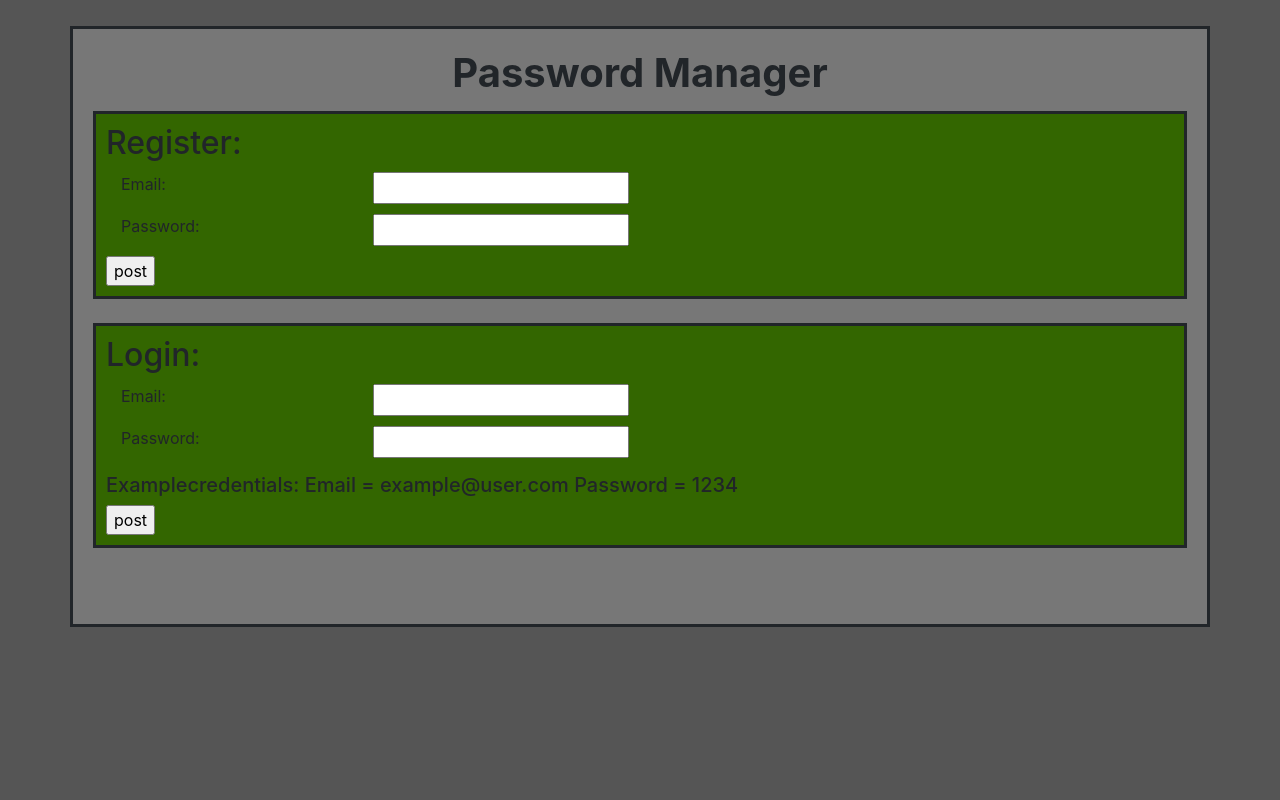
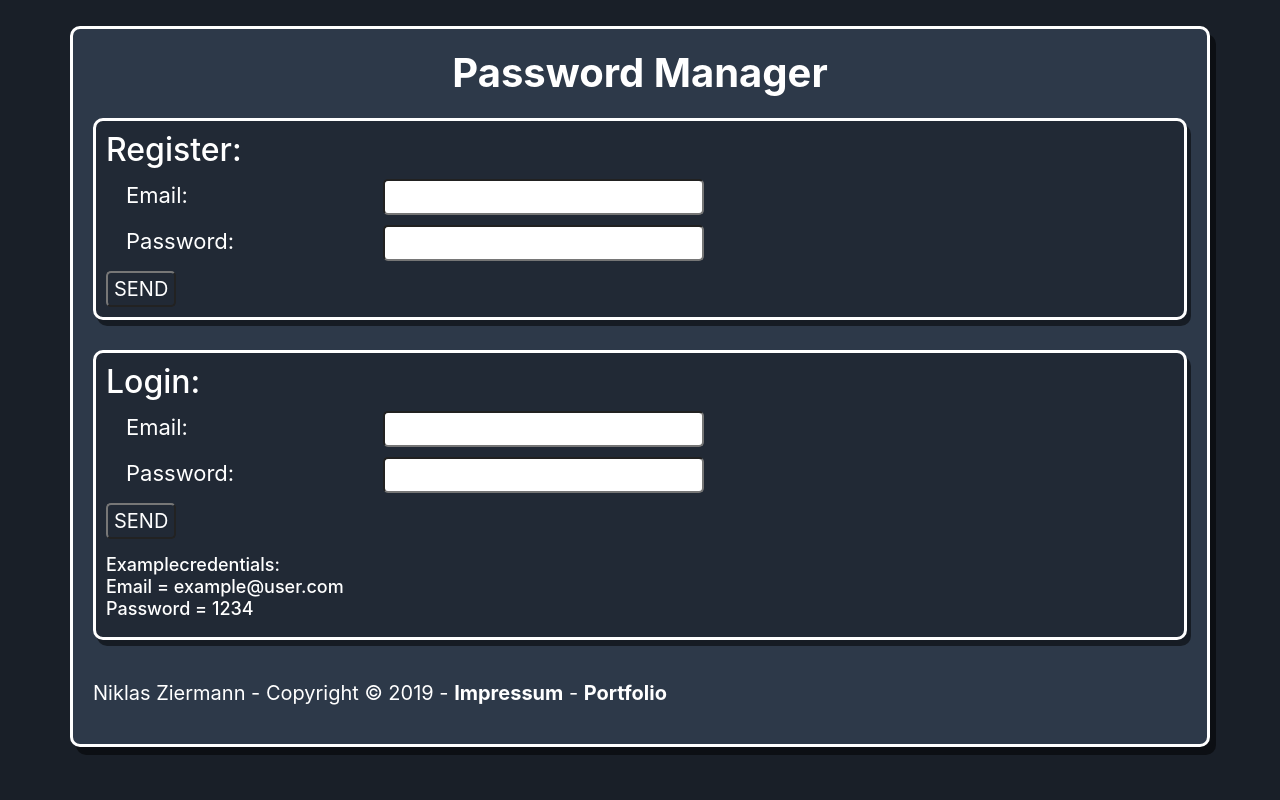
Before and after one commit to N-Ziermann/Password_Manager, a Django app: page / in a window 1280 px wide. Run offline with Django 3.2, Linux system fonts and the light colour scheme; some libraries are stand-ins or nearby versions.

Commit message:
Improved UI

```diff
--- a/main/static/main/style.css
+++ b/main/static/main/style.css
@@ -1,3 +1,10 @@
+:root {
+ --primary-color:#191f28;
+ --secondary-color:#212935;
+ --tertiary-color:#2d3949;
+ --shadow-color:rgba(0, 0, 0, 0.5);
+}
+
 @media (min-width: 1600px) {
     .container{
 	    max-width: 50%;
@@ -5,39 +12,55 @@
 }
 
 body{
-    background-color: #555555;
+    background-color: var(--primary-color);
+    font-size: 20px;
+    color: white;
+}
+
+h1{
+    margin-bottom: 15px;
 }
 
 h5{
     margin-top: 15px;
+    font-size: 18px;
 }
 
 .accountDetails{
-    background-color: #336600;
+    background-color: var(--secondary-color);
     padding:10px;
     border: solid;
+    border-radius: 10px;
+    box-shadow: 4px 6px var(--shadow-color);
 }
 
 .container{
-    background-color: #777777;
+    background-color: var(--tertiary-color);
     padding: 20px 20px 20px 20px;
     border: solid;
     margin-top: 2%;
+    border-radius: 10px;
+    box-shadow: 6px 8px var(--shadow-color);
 }
 
 [class*=site]{
+    background-color: var(--primary-color);
     border: solid;
     word-wrap: break-word;
+    border-radius: 10px;
+    box-shadow: 4px 6px var(--shadow-color);
 }
 
 [class*=prim]{
-    background-color: #336900;
+    background-color: var(--primary-color);
     padding: 15px;
+    border-radius: 10px;
 }
 
 [class*=sec]{
-    background-color: #336600;
+    background-color: var(--secondary-color);
     padding: 15px;
+    border-radius: 10px;
 }
 
 
@@ -47,17 +70,36 @@ h5{
 
 #header div{
     border: solid;
+    border-radius: 10px;
 }
+
 #header div div{
     border: none;
+    padding: 0 7px 0 7px;
 }
-#header div label{
+
+label{
     margin-left: 5px;
     margin-right: 5px;
+    margin-bottom: 0;
+    font-size: 22px;
 }
+
 #header div b{
     margin-left: 5px;
 }
+
+input{
+    border-radius: 5px;
+}
+
+input[type=button]{
+    background-color: var(--secondary-color);
+    border-color: #777777;
+    color: white;
+}
+
 #header input{
     width: 100%;
+    font-size: 20px;
 }
--- a/main/templates/index.html
+++ b/main/templates/index.html
@@ -24,7 +24,7 @@
 					</div>
 
 					<div class="col-lg-2 col-md-2 col-sm-2 col-xs-2">
-						<input name="title" placeholder="Title(optional)">
+						<input name="title" placeholder="Title">
 					</div>
 
 					<div class="col-lg-2 col-md-2 col-sm-2 col-xs-2">
@@ -39,7 +39,7 @@
 						<input name="pass" placeholder="Password">
 					</div>
 					<div class="col-lg-2 col-md-2 col-sm-2 col-xs-2">
-						<button onclick="add_to_db(this.parentNode.parentNode.children[2].children[0].value,this.parentNode.parentNode.children[3].children[0].value,this.parentNode.parentNode.children[4].children[0].value,this.parentNode.parentNode.children[1].children[0].value); clearInput(this.parentNode.parentNode)">Apply</button>
+						<input type="button" value="Apply" onclick="add_to_db(this.parentNode.parentNode.children[2].children[0].value,this.parentNode.parentNode.children[3].children[0].value,this.parentNode.parentNode.children[4].children[0].value,this.parentNode.parentNode.children[1].children[0].value); clearInput(this.parentNode.parentNode)">
 					</div>
 
 				</div>
@@ -51,7 +51,7 @@
 						<input name="title" placeholder="Title">
 					</div>
 					<div class="col-lg-2 col-md-2 col-sm-2 col-xs-2">
-						<button onclick="remove_from_db(this.parentNode.parentNode.children[1].children[0].value);clearInput(this.parentNode.parentNode)">Apply</button>
+						<input type="button" value="Apply" onclick="remove_from_db(this.parentNode.parentNode.children[1].children[0].value);clearInput(this.parentNode.parentNode)">
 					</div>
 				</div>
 			</div>
@@ -71,7 +71,7 @@
 							<label class="col-lg-3 col-md-3 col-sm-3 col-xs-3">Password:</label>
 							<input type="Password" name="content">
 						</div>
-						<input type="button" onclick="p('new');" value="post">
+						<input type="button" onclick="p('new');" value="SEND">
 					</form>
 				</div>
 				<br>
@@ -87,17 +87,16 @@
 							<label class="col-lg-3 col-md-3 col-sm-3 col-xs-3">Password:</label>
 							<input type="Password" name="content">
 						</div>
-						<h5>Examplecredentials: Email = example@user.com  Password = 1234</h5>
-						<input type="button" onclick="p('existing');" value="post">
+						<input type="button" onclick="p('existing');" value="SEND">
+						<h5>Examplecredentials:<br>Email = example@user.com<br>Password = 1234</h5>
 
 					</form>
 				</div>
 				<br>
-
-				<br>
 				<b><h3 id="errorMessage" style="color: red;"></h3></b>
 			</div>
 		</div>
+		<p>Niklas Ziermann - Copyright © 2019 - <a target="_blank" rel="noopener noreferrer" href="https://n-ziermann.github.io/contact.html" style="text-decoration: none; color: white;"><b>Impressum</b></a> - <a target="_blank" rel="noopener noreferrer" href="https://n-ziermann.github.io/" style="text-decoration: none; color: white;"><b>Portfolio</b></a></p>
 	</div>
 
 </body>
@@ -109,7 +108,7 @@
 
 
 		function clearInput(obj){
-			for (i = 0; i<obj.children.length;i++){
+			for (i = 0; i<obj.children.length - 1;i++){ // -1 so the button doesnt get cleared
 				obj.children[i].children[0].value = ""
 			}
 		}
@@ -138,7 +137,7 @@
 			contents.innerHTML = "";
 
 			//change header
-			document.getElementById("settings").style = "background-color: #336600;";
+			document.getElementById("settings").style = "background-color: var(--secondary-color);box-shadow: 4px 6px var(--shadow-color); margin-bottom:10px;";
 
 			//append every saved website to page
 			for (var site in vault){	// setup a seperate field for each registered password (done through createElement to avoid xss)
```
Also changed, not shown: db.sqlite3, 1 other file.
